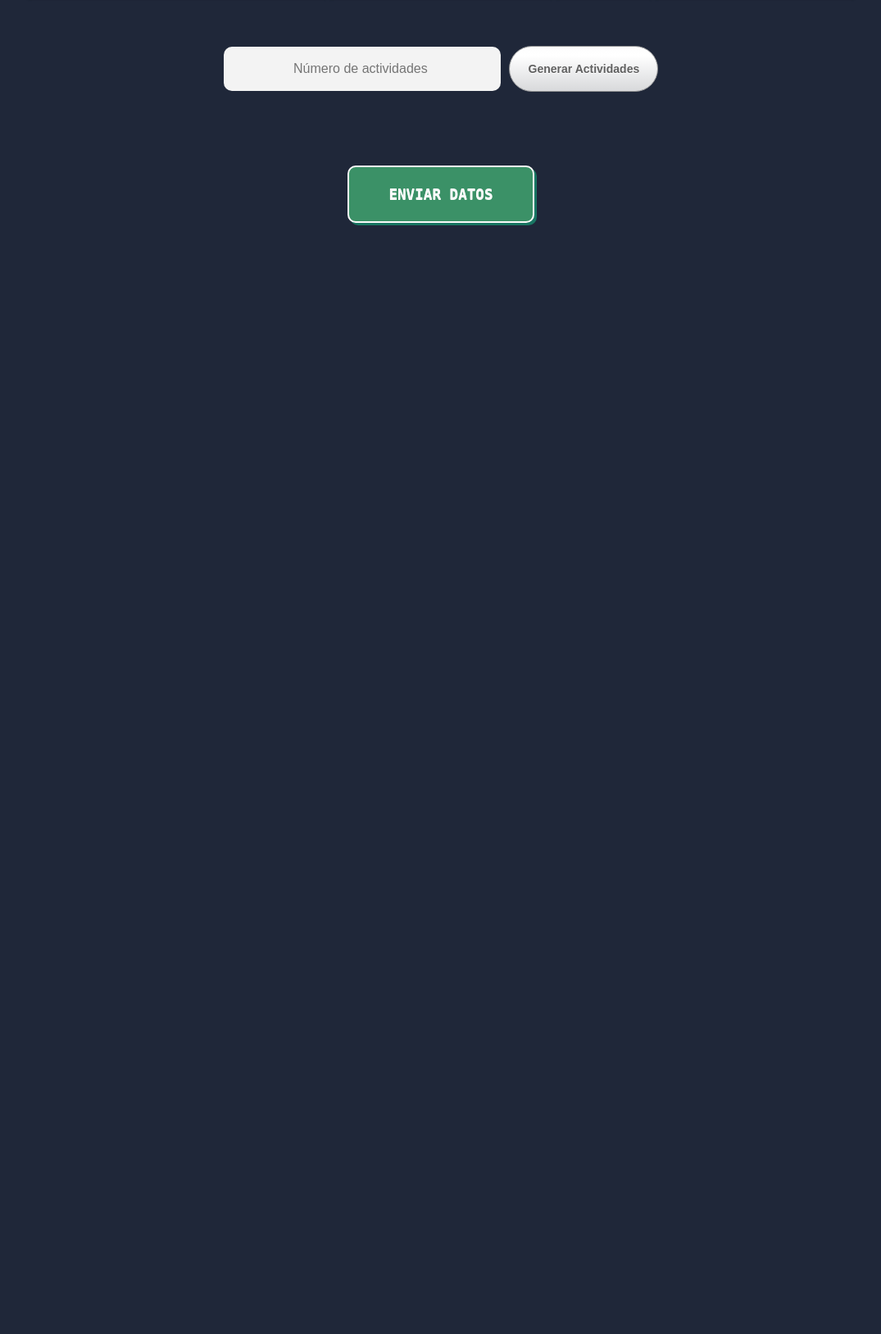
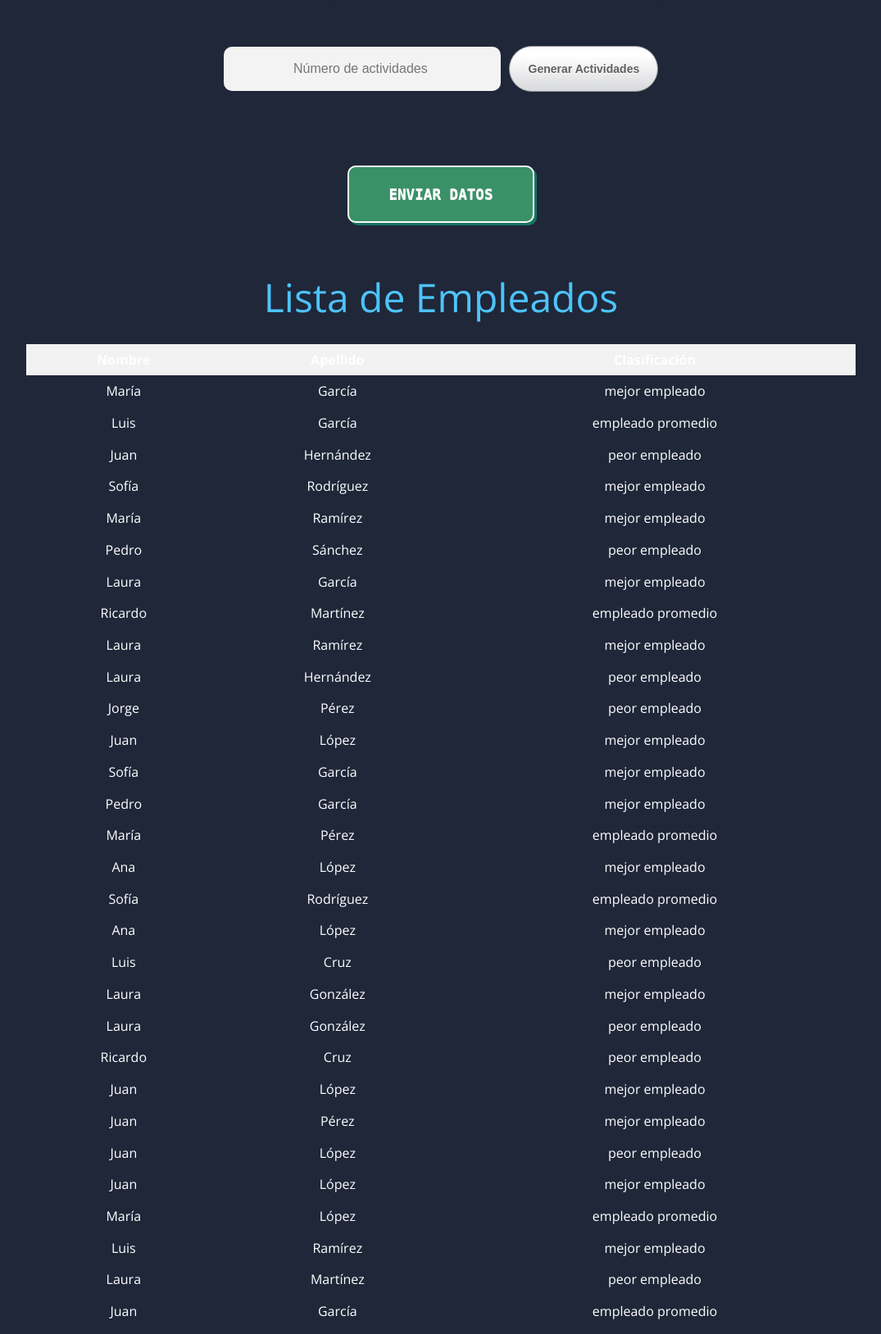
Before and after one commit to Darioantonio20/agp-ia, a Flask app: page / in a window 1280 px wide. Shown: the part 1537-3165 px from the top of the page at 82% size, without its empty margins (102-1177 px from the left). Before the commit the page ends 1812 px from the top, so only its background shows below. Run offline with Flask 3, Linux system fonts and the light colour scheme.

Commit message:
[ADD] style and table employes

```diff
--- a/app.py
+++ b/app.py
@@ -158,6 +158,10 @@ def calcular_datos(actividades, personal, peor=False):
         'satisfactorio': satisfactorio
     }
 
+@app.route('/empleados')
+def mostrar_empleados():
+    return render_template('empleados.html', empleados=EMPLEADOS)
+
 @app.route('/', methods=['GET', 'POST'])
 def index():
     actividades_asignadas = None
--- a/templates/index.html
+++ b/templates/index.html
@@ -47,7 +47,7 @@
     </form>
 
     <div id="resultados" class="container" style="display: none;">
-        <h2 class="thCenter">Mejor Solución</h2>
+        <h1 class="thCenter">Mejor Solución</h1>
         <table class="tablec">
             <thead>
                 <tr>
@@ -107,7 +107,7 @@
         </div><br>
 
         <center>
-            <h2 class="thCenter">Número de Equipos Óptimos por Actividades</h2>
+            <h1>Mejor actividad por empezar</h1>
             <table>
                 <thead>
                     <tr>
@@ -127,35 +127,30 @@
                 </tbody>
             </table>
         </center>
+    </div>
 
-        <h2 class="thCenter">Resumen de Personal y Actividades</h2>
-        <table class="tablec">
+    <center>
+        <h1>Lista de Empleados</h1>
+        <table>
             <thead>
                 <tr>
-                    <th>Personal asignado</th>
-                    <th>Tareas a realizar</th>
-                    <th>Número de materiales de limpieza</th>
-                    <th>Rango de tiempos</th>
+                    <th>Nombre</th>
+                    <th>Apellido</th>
+                    <th>Clasificación</th>
                 </tr>
             </thead>
             <tbody>
-                {% for asignacion in actividades_asignadas %}
+                {% for empleado in empleados %}
                 <tr>
-                    <td>
-                        <ul>
-                            {% for empleado in asignacion.empleados %}
-                            <li>{{ empleado['Nombre'] }} {{ empleado['Apellido'] }}</li>
-                            {% endfor %}
-                        </ul>
-                    </td>
-                    <td>{{ asignacion.actividad }}</td>
-                    <td>{{ asignacion.equipo }}</td>
-                    <td>{{ asignacion.tiempo }}</td>
+                    <td>{{ empleado.Nombre }}</td>
+                    <td>{{ empleado.Apellido }}</td>
+                    <td>{{ empleado.Clasificación }}</td>
                 </tr>
                 {% endfor %}
             </tbody>
         </table>
-    </div>
+    </center>
+
 
     <script>
         document.getElementById('generar-actividades').addEventListener('click', function() {
@@ -239,7 +234,6 @@
                 document.getElementById('grafica_promedio').src = data.grafica_promedio_path;
                 document.getElementById('grafica_mejor_individuo').src = data.grafica_mejor_individuo_path;
 
-                // Mostrar los datos de equipos y peso de equipos
                 document.getElementById('peso_equipos').textContent = `Cantidad: ${data.peso_equipos}`;
                 document.getElementById('equipos_usados').innerHTML = Object.entries(data.equipos_usados)
                     .map(([equipo, cantidad]) => `<li>${equipo}: ${cantidad}</li>`).join('');
```
Also changed, not shown: static/grafica_mejor_individuo.png, static/grafica_peor_individuo.png, static/grafica_promedio.png.
